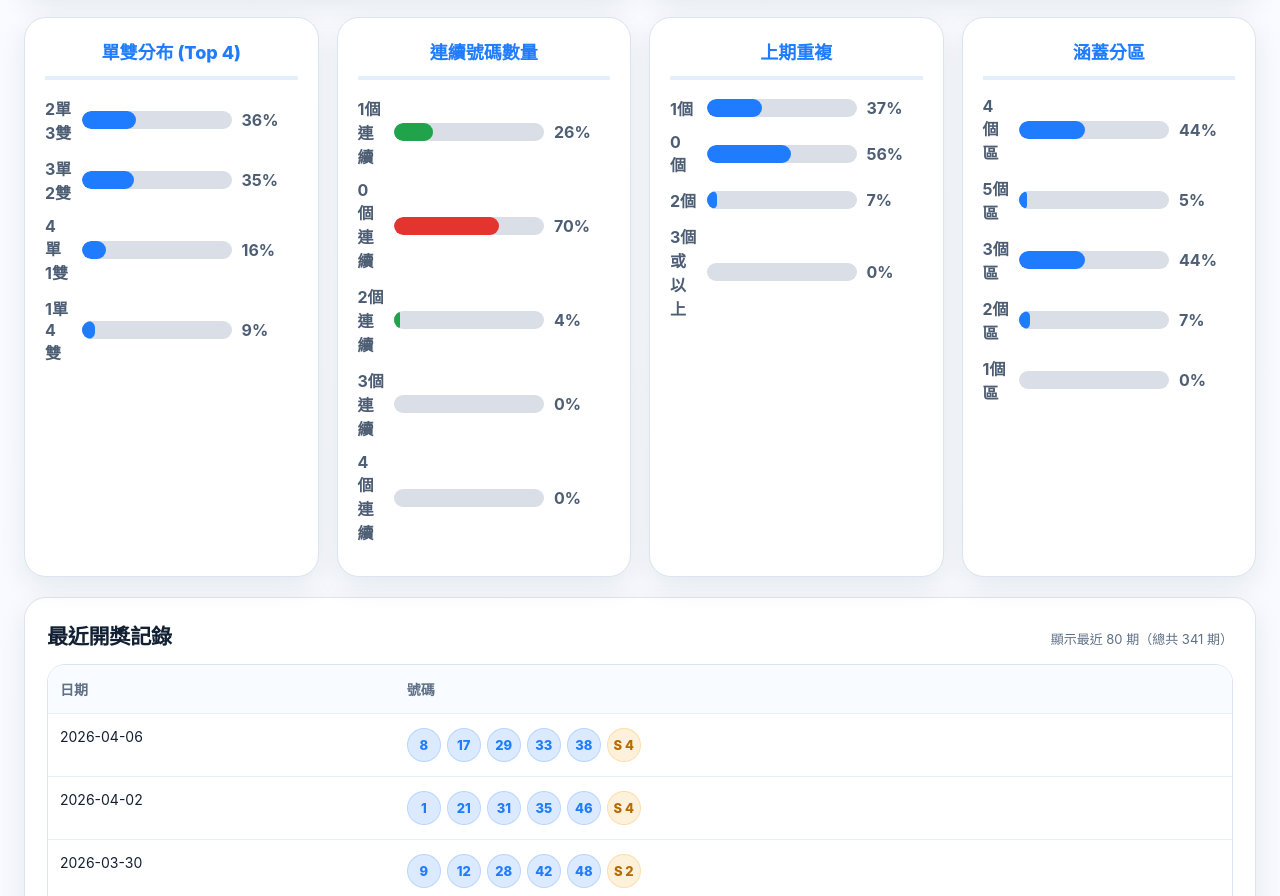
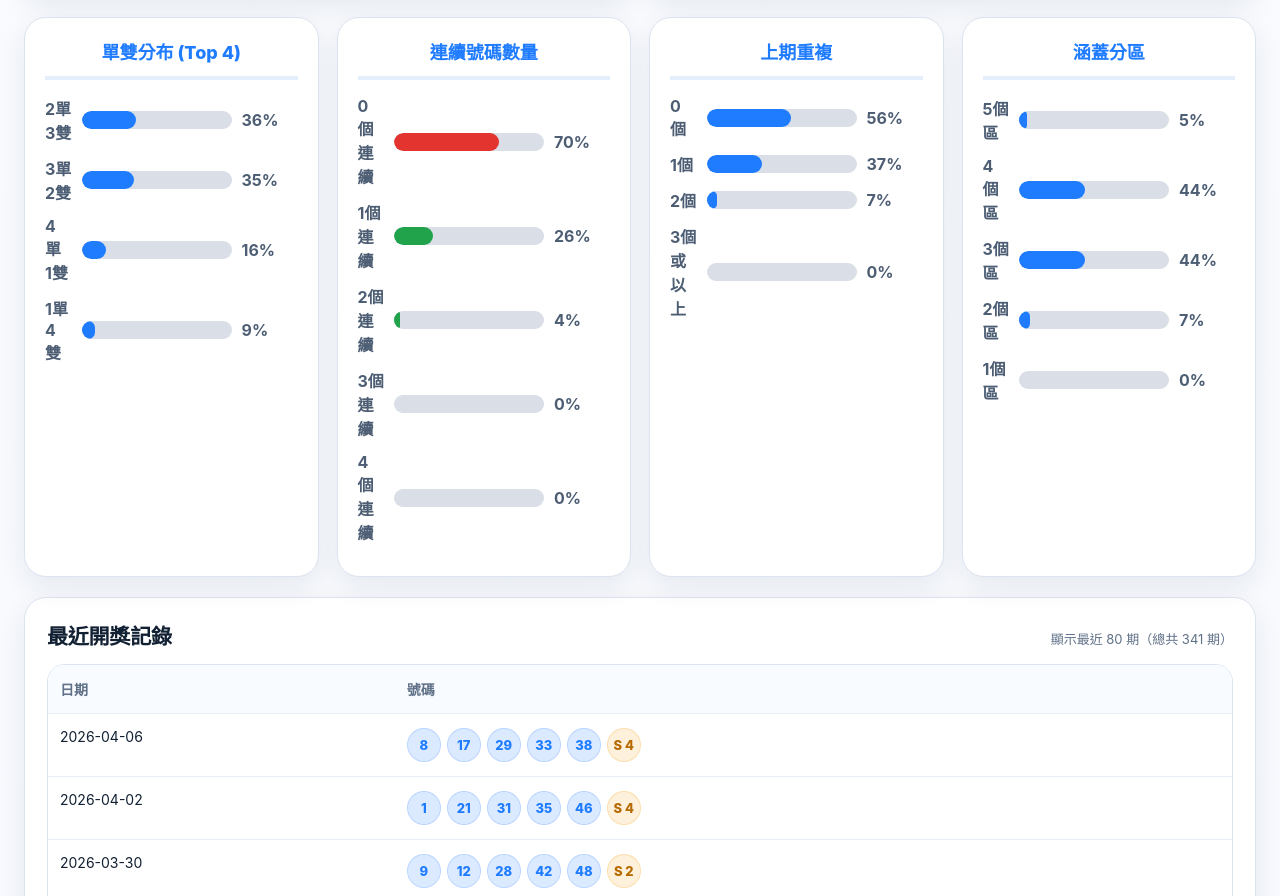
Before and after one commit to ycmycmkaka/daily-grand, a website: page index.html in a window 1280 px wide. Shown: the part 881-1777 px from the top of the page. Drawn offline with nearby package versions, Linux system fonts and the light colour scheme.

Commit message:
Update index.html

```diff
--- a/index.html
+++ b/index.html
@@ -568,7 +568,7 @@
       renderProgressRows("oddEvenDist", oddEvenItems, "blue");
 
 const consecutiveMap = countDistribution(rows.map(r => getConsecutiveCount(r.numbers)));
-      const consecutiveItems = [1, 0, 2, 3, 4].map(n => ({
+const consecutiveItems = [0, 1, 2, 3, 4].map(n => ({
   label: `${n}個連續`,
   pct: percent(consecutiveMap[n] || 0, total),
   color: n === 0 ? "red" : "green"
@@ -583,8 +583,8 @@
       const repeatMap = countDistribution(repeatValues);
       const repeatTotal = repeatValues.length;
       const repeatItems = [
+        { label: "0個", key: 0 },
         { label: "1個", key: 1 },
-        { label: "0個", key: 0 },
         { label: "2個", key: 2 },
         { label: "3個或以上", key: "3plus" }
       ].map(item => {
@@ -600,7 +600,7 @@
       renderProgressRows("repeatDist", repeatItems, "blue");
 
       const zoneMap = countDistribution(rows.map(r => getZoneCount(r.numbers)));
-      const zoneItems = [4, 5, 3, 2, 1]
+      const zoneItems = [5, 4, 3, 2, 1]
         .filter(z => zoneMap[z] !== undefined)
         .map(z => ({
           label: `${z}個區`,
```
Lines whose indentation alone changed are shown as unchanged.
